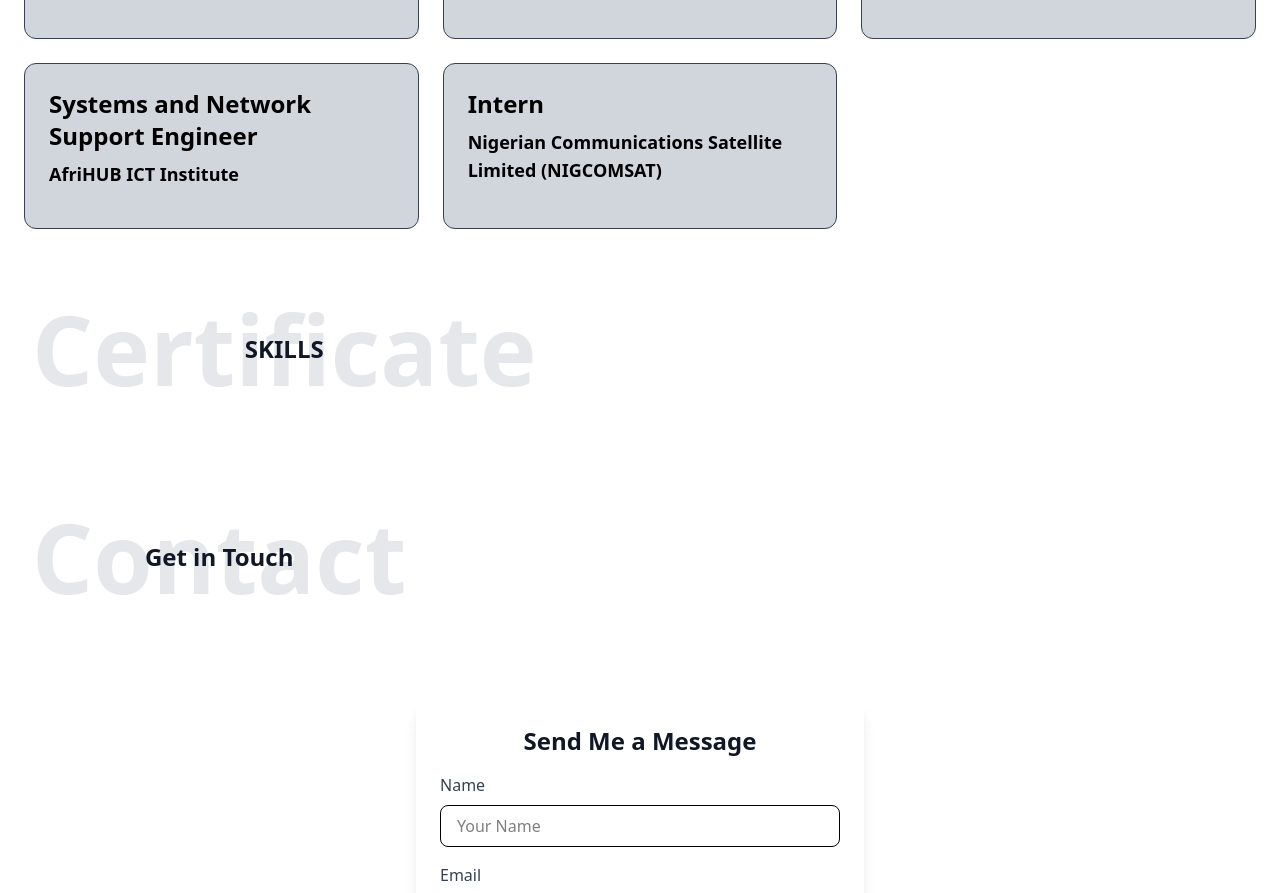
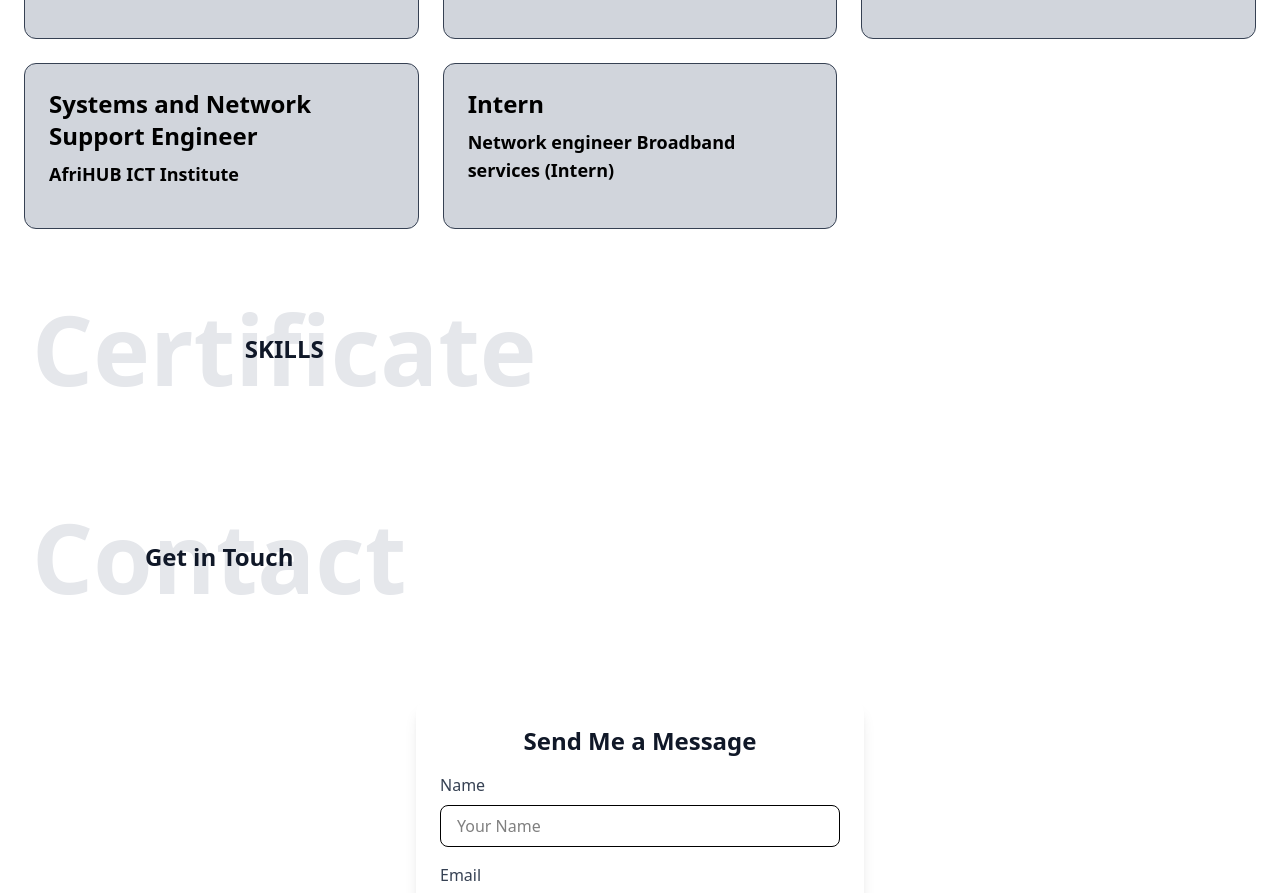
Before and after one commit to codenameMANUEL/ayo_portfolio, a React (Vite) app: page / in a window 1280 px wide. Shown: the part 1600-2493 px from the top of the page. Built offline with nearby package versions, Linux system fonts and the light colour scheme.

Commit message:
project.jsx

```diff
--- a/src/Projects.jsx
+++ b/src/Projects.jsx
@@ -44,7 +44,7 @@ const Projects = () => {
         <div className="bg-gray-300 border border-gray-700 rounded-xl p-6">
           <h1 className="text-2xl font-semibold mb-2">Intern</h1>
           <h2 className="text-lg font-semibold mb-4">
-            Nigerian Communications Satellite Limited (NIGCOMSAT)
+            Network engineer Broadband services (Intern)
           </h2>
         </div>
       </main>
```
